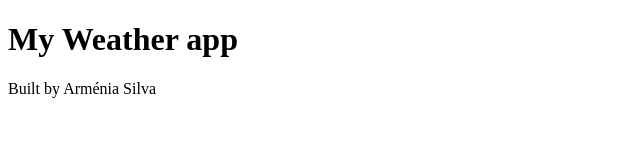
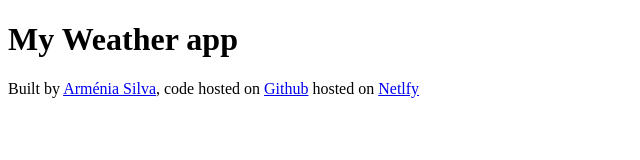
Before and after one commit to aarmenia/My-Weather-App, a plain HTML site: page index.html in a window 1280 px wide. Shown: the whole page, without its empty margins (0-640 px from the left). Drawn offline with Linux system fonts and the light colour scheme.

Commit message:
Updated links on footer

```diff
--- a/index.html
+++ b/index.html
@@ -7,6 +7,17 @@
   </head>
   <body>
     <h1>My Weather app</h1>
-    <footer>Built by Arménia Silva</footer>
+    <footer>
+      Built by
+      <a href="https://github.com/aarmenia" target="_blank">Arménia Silva</a>,
+      code hosted on
+      <a href="https://github.com/aarmenia/My-Weather-App" target="_blank"
+        >Github</a
+      >
+      hosted on
+      <a href="https://armenia-weather-app.netlify.app/" target="_blank"
+        >Netlfy</a
+      >
+    </footer>
   </body>
 </html>
```
